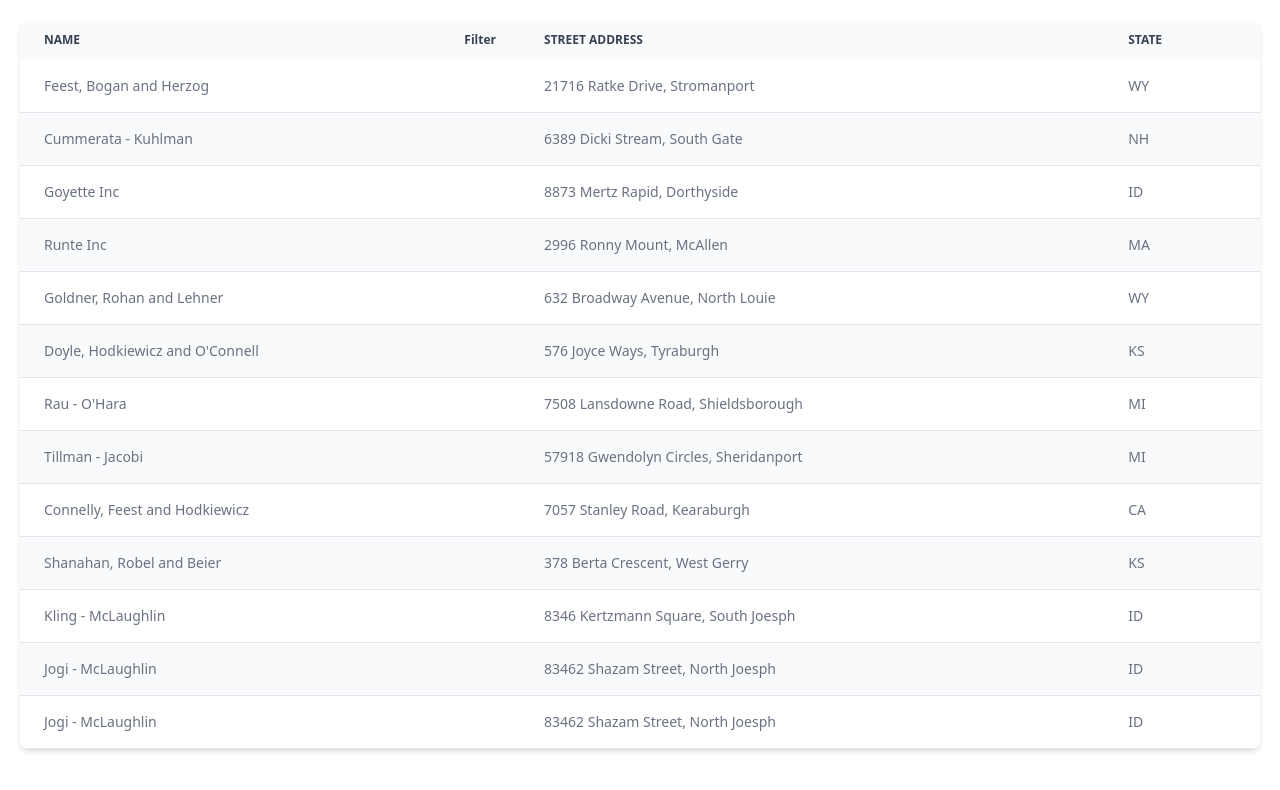
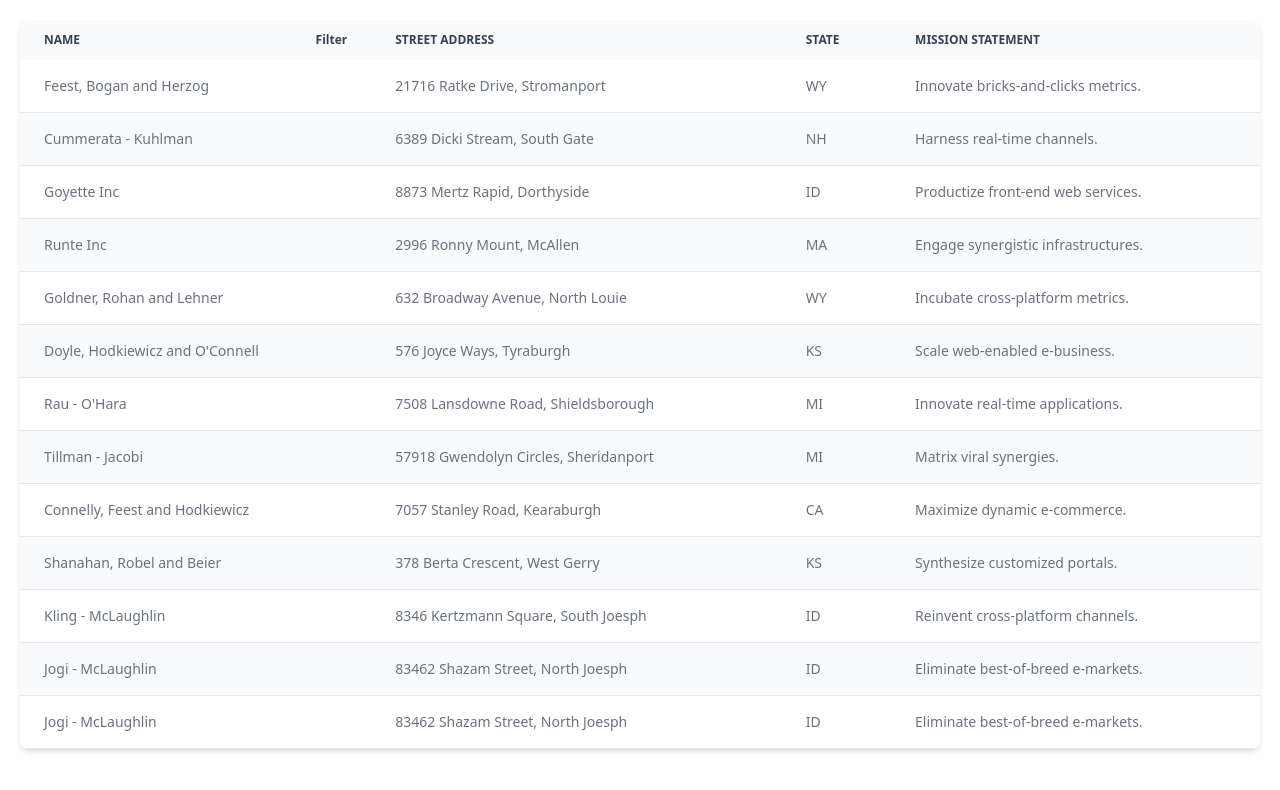
Before and after one commit to Jamesgnzg/svelte-datatable, a Svelte app: page / in a window 1280 px wide. Shown: the top 790 px of the page. Built offline with nearby package versions, Linux system fonts and the light colour scheme.

Commit message:
Fix errors on streetaddress render

```diff
--- a/src/App.svelte
+++ b/src/App.svelte
@@ -12,10 +12,13 @@
         },
         {
           access: 'streetAddress',
-          render: ({ streetAddress, city }):string => `${streetAddress}, ${city}`
+          render: ({ streetAddress, city }: {streetAddress: string, city: string}):string => `${streetAddress}, ${city}`
         },
         {
           access: 'state',
+        },
+        {
+          access: 'missionStatement'
         }
       ]} />
     </div>
```
